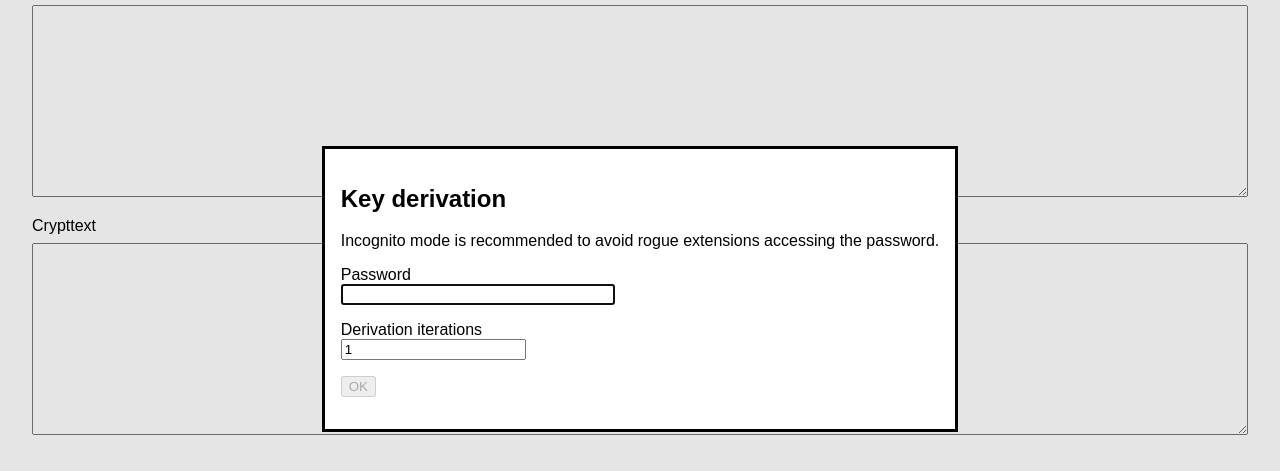
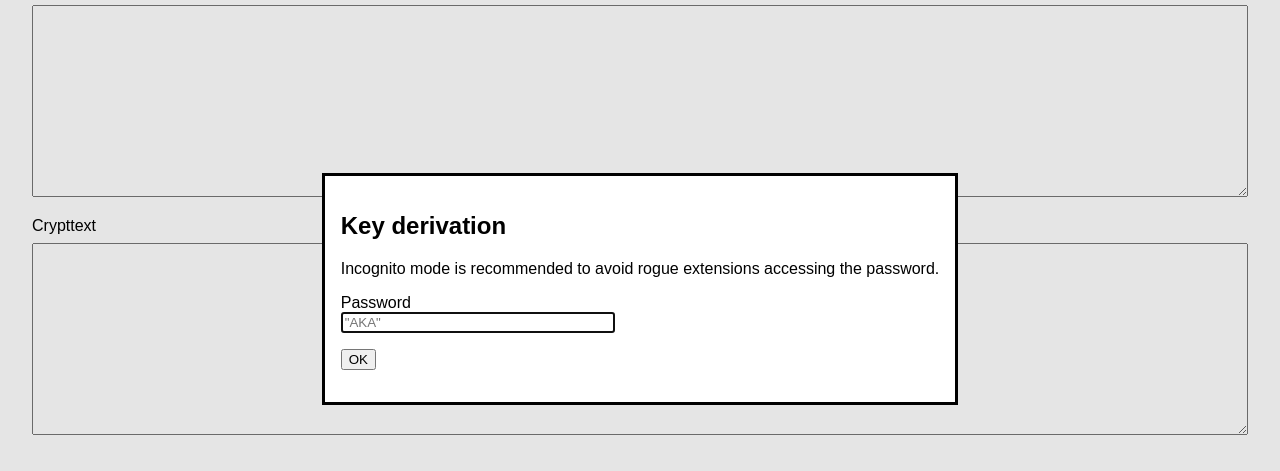
Before and after one commit to rhashimoto/scramble, a website: page index.html in a window 1280 px wide. Shown: the part 111-582 px from the top of the page. Drawn offline with Linux system fonts and the light colour scheme.

Commit message:
Remove iteration count input.

```diff
--- a/index.html
+++ b/index.html
@@ -54,10 +54,7 @@
       accessing the password.
 
       <label for="password">Password</label>
-      <input type="password" id="password" name="password">
-
-      <label for="iterations">Derivation iterations</label>
-      <input type="number" id="iterations" name="iterations" min="1" value="1">
+      <input type="password" id="password" name="password" placeholder="&quot;AKA&quot;">
 
       <menu>
         <button id="derive-button" value="ok" disabled>OK</button>
--- a/scramble.js
+++ b/scramble.js
@@ -4,10 +4,17 @@ const PASSWORD_DIGESTS = new Set([
   '5e884898da28047151d0e56f8dc6292773603d0d6aabbdd62a11ef721d1542d8',  // 'password' (testing only)
   '9f4da28adb6ebdeeede0d057a11f85a4c74821ba2ed5963e6607765b25a59fa0',
 ]);
+const PBKDF2_ITERATIONS = 8675309;
+
+const searchParams = new URLSearchParams(window.location.search);
+document.getElementById('ciphertext')
+  .setAttribute('value', searchParams.get('data') || '');
+
+const textEncoder = new TextEncoder();
 
 new Promise((resolve, reject) => {
   let password = '';
-  let nIterations = 1;
+  validate();
 
   document.getElementById('password').addEventListener('input', async event => {
     const input = /** @type {HTMLInputElement} */(event.target);
@@ -15,12 +22,6 @@ new Promise((resolve, reject) => {
 
     const digest = await computeDigest(password);
     console.log(`Password digest: ${digest}`);
-    validate();
-  });
-
-  document.getElementById('iterations').addEventListener('input', event => {
-    const input = /** @type {HTMLInputElement} */(event.target);
-    nIterations = Number(input.value);
     validate();
   });
 
@@ -34,20 +35,19 @@ new Promise((resolve, reject) => {
 
     event.preventDefault();
     try {
-      const key = await deriveKeyFromPassword(password, nIterations);
+      const key = await deriveKeyFromPassword(password, PBKDF2_ITERATIONS);
       resolve(key);
       setupDialog.close();
     } catch (e) {
       reject(e);
     } finally {
       /** @type {HTMLInputElement} */(document.getElementById('password')).value = '';
-      /** @type {HTMLInputElement} */(document.getElementById('iterations')).value = '1';
     }
   });
 
   async function validate() {
     const digest = await computeDigest(password);
-    deriveButton.disabled = !PASSWORD_DIGESTS.has(digest) || !(nIterations > 0);
+    deriveButton.disabled = !PASSWORD_DIGESTS.has(digest) && !searchParams.has('test');
   }
 
   // @ts-ignore
@@ -119,15 +119,12 @@ async function deriveKeyFromPassword(password, nIterations) {
  * @param {string} s The string to compute the digest from.
  * @returns {Promise<string>} Hex string of the digest.
  */
-const computeDigest = (function() {
-  const encoder = new TextEncoder();
-  return async function(s) {
-    const digest = await crypto.subtle.digest('SHA-256', encoder.encode(s));
-    return Array.from(new Uint8Array(digest))
-      .map(b => b.toString(16).padStart(2, '0'))
-      .join('');
-  };
-})();
+async function computeDigest(s) {
+  const digest = await crypto.subtle.digest('SHA-256', textEncoder.encode(s));
+  return Array.from(new Uint8Array(digest))
+    .map(b => b.toString(16).padStart(2, '0'))
+    .join('');
+}
 
 /**
  * Encrypt a string with AES-GCM.
```
